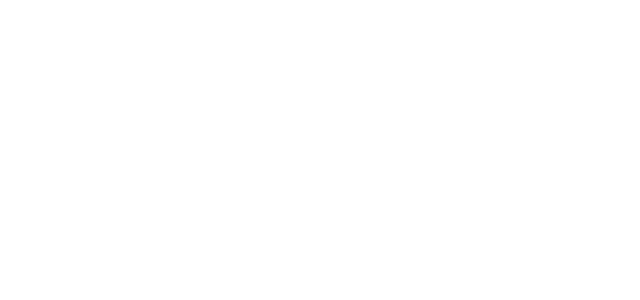
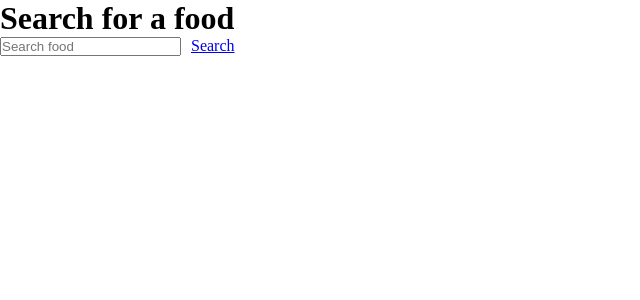
Before and after one commit to rafiurrafi/react-bootcamp, a React (Create React App) app: page / in a window 1280 px wide. Shown: the top 300 px of the page, without its empty margins (0-640 px from the left). Built offline with nearby package versions, Linux system fonts and the light colour scheme.

Commit message:
added food link to app

```diff
--- a/src/app.jsx
+++ b/src/app.jsx
@@ -8,6 +8,7 @@ import About from "./components/battle/about";
 import Contact from "./components/battle/contact";
 import { Switch, Route, Link } from "react-router-dom";
 import Food from "./components/battle/food";
+import SearchFood from "./components/battle/searchFood";
 class App extends React.Component {
   render() {
     return (
@@ -27,6 +28,7 @@ class App extends React.Component {
         />
         <Route path="/food/tiger" render={() => <Food name="tiger" />} />
         <Route path="/food/snake" render={() => <Food name="snake" />} />
+        <Route path="/" render={() => <SearchFood />} />
       </div>
     );
   }
--- a/src/components/battle/searchFood.jsx
+++ b/src/components/battle/searchFood.jsx
@@ -1,4 +1,6 @@
 import React from "react";
+import { Link } from "react-router-dom";
+import Food from "./food";
 
 class SearchFood extends React.Component {
   constructor(props) {
@@ -7,11 +9,8 @@ class SearchFood extends React.Component {
       query: "",
     };
     this.handleChange = this.handleChange.bind(this);
-    this.handleSubmit = this.handleSubmit.bind(this);
   }
-  handleSubmit(e) {
-    e.preventDefault();
-  }
+
   handleChange(e) {
     this.setState({ query: e.target.value });
   }
@@ -19,14 +18,14 @@ class SearchFood extends React.Component {
     return (
       <div>
         <h1>Search for a food</h1>
-        <form onSubmit={this.handleSubmit}>
+        <form>
           <input
             type="text"
             value={this.state.query}
             onChange={this.handleChange}
             placeholder="Search food"
           />
-          <button>Search</button>
+          <Link to={`/food/${this.state.query}`}>Search</Link>
         </form>
       </div>
     );
```
